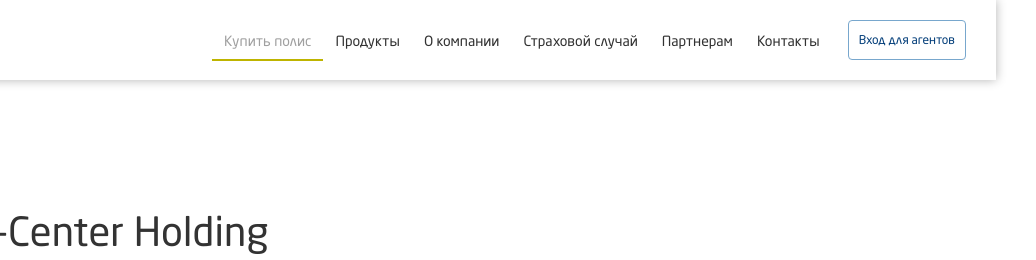
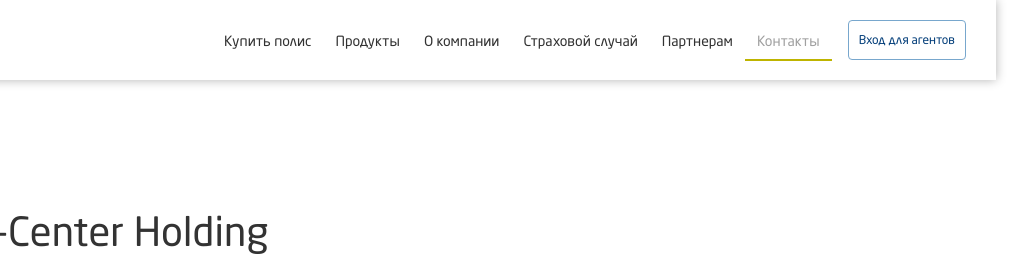
Before and after one commit to ViktoriaZaharova/erv, a website: page app/euro-holding.html in a window 1280 px wide. Shown: the top 260 px of the page, 244-1280 px from the left. Drawn offline with Linux system fonts and the light colour scheme.

Commit message:
add page

```diff
--- a/app/euro-holding.html
+++ b/app/euro-holding.html
@@ -39,7 +39,7 @@
 
         <ul class="main-menu">
 
-            <li class="active"><a href="#">Купить полис</a></li>
+            <li><a href="#">Купить полис</a></li>
 
             <li><a href="#">Продукты</a></li>
 
@@ -49,7 +49,7 @@
 
             <li><a href="#">Партнерам</a></li>
 
-            <li><a href="#">Контакты</a></li>
+            <li class="active"><a href="#">Контакты</a></li>
 
         </ul>
         <ul class="others">
```
